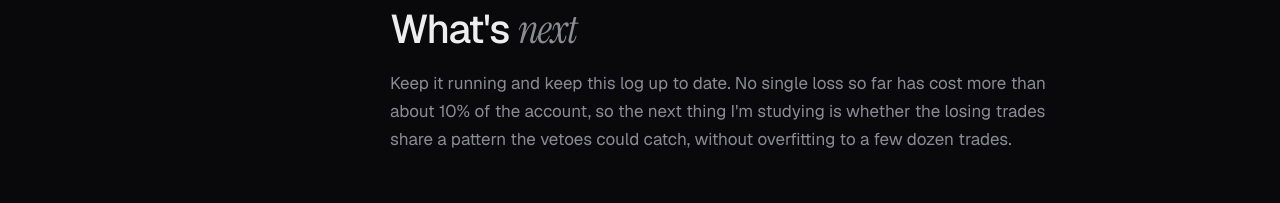
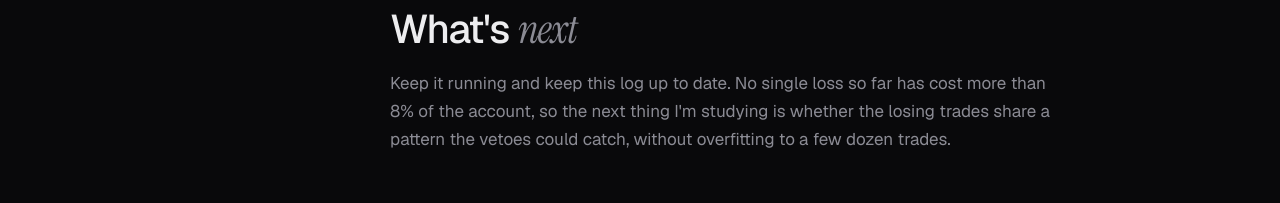
Before and after one commit to gatsau/gatsau.github.io, a plain HTML site: page projects/newsbot.html in a window 1280 px wide. Shown: the part 6276-6479 px from the top of the page. Drawn offline with nearby package versions, Linux system fonts and the light colour scheme.

Commit message:
Tighten max-loss wording
Co-Authored-By: Claude Opus 5.5 <noreply@anthropic.com>

```diff
--- a/projects/newsbot.html
+++ b/projects/newsbot.html
@@ -167,7 +167,7 @@
     <section id="next">
       <div class="k">08</div>
       <h2>What's <em>next</em></h2>
-      <p>Keep it running and keep this log up to date. No single loss so far has cost more than about 10% of the account, so the next thing I'm studying is whether the losing trades share a pattern the vetoes could catch, without overfitting to a few dozen trades.</p>
+      <p>Keep it running and keep this log up to date. No single loss so far has cost more than 8% of the account, so the next thing I'm studying is whether the losing trades share a pattern the vetoes could catch, without overfitting to a few dozen trades.</p>
     </section>
   </main>
 </div>
```
